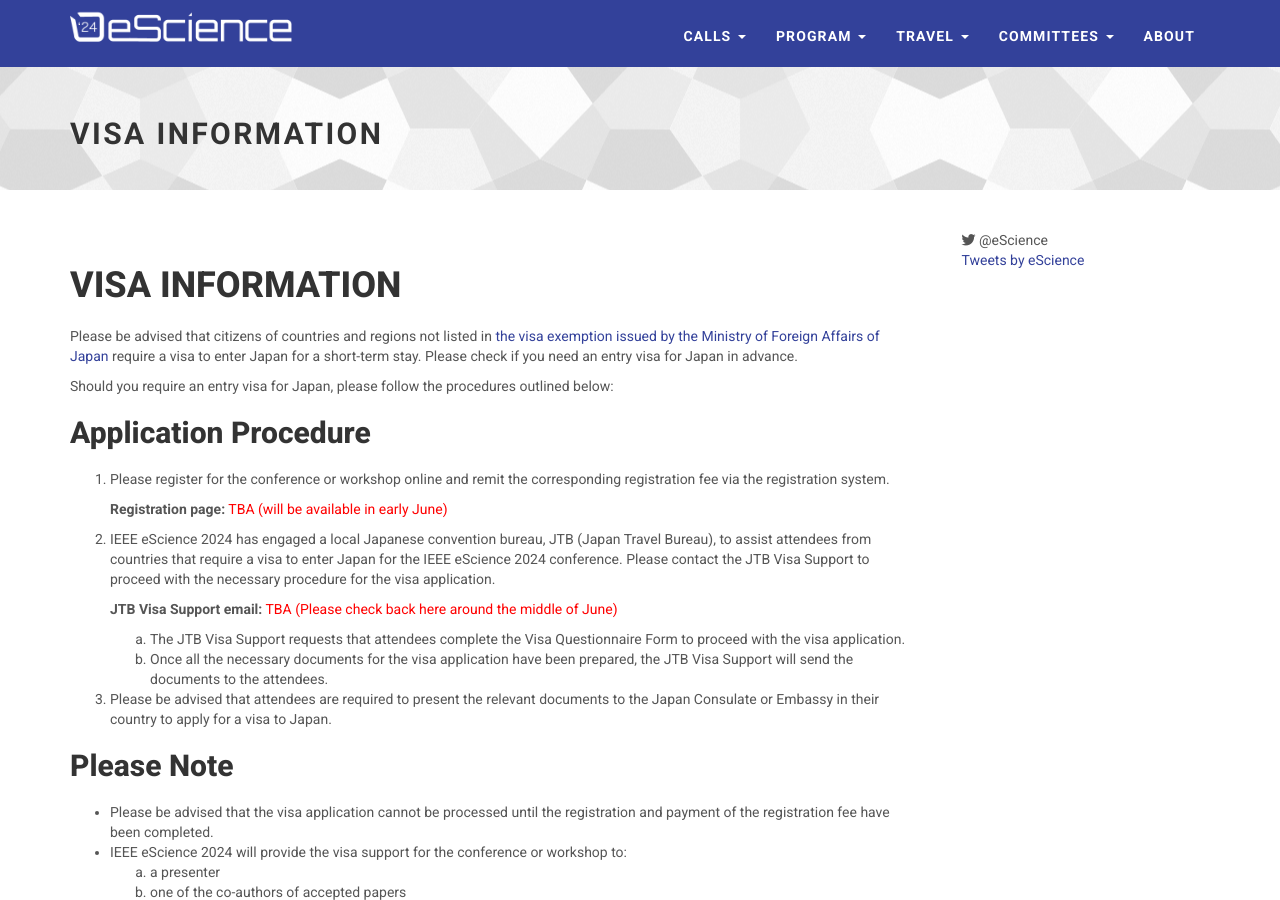
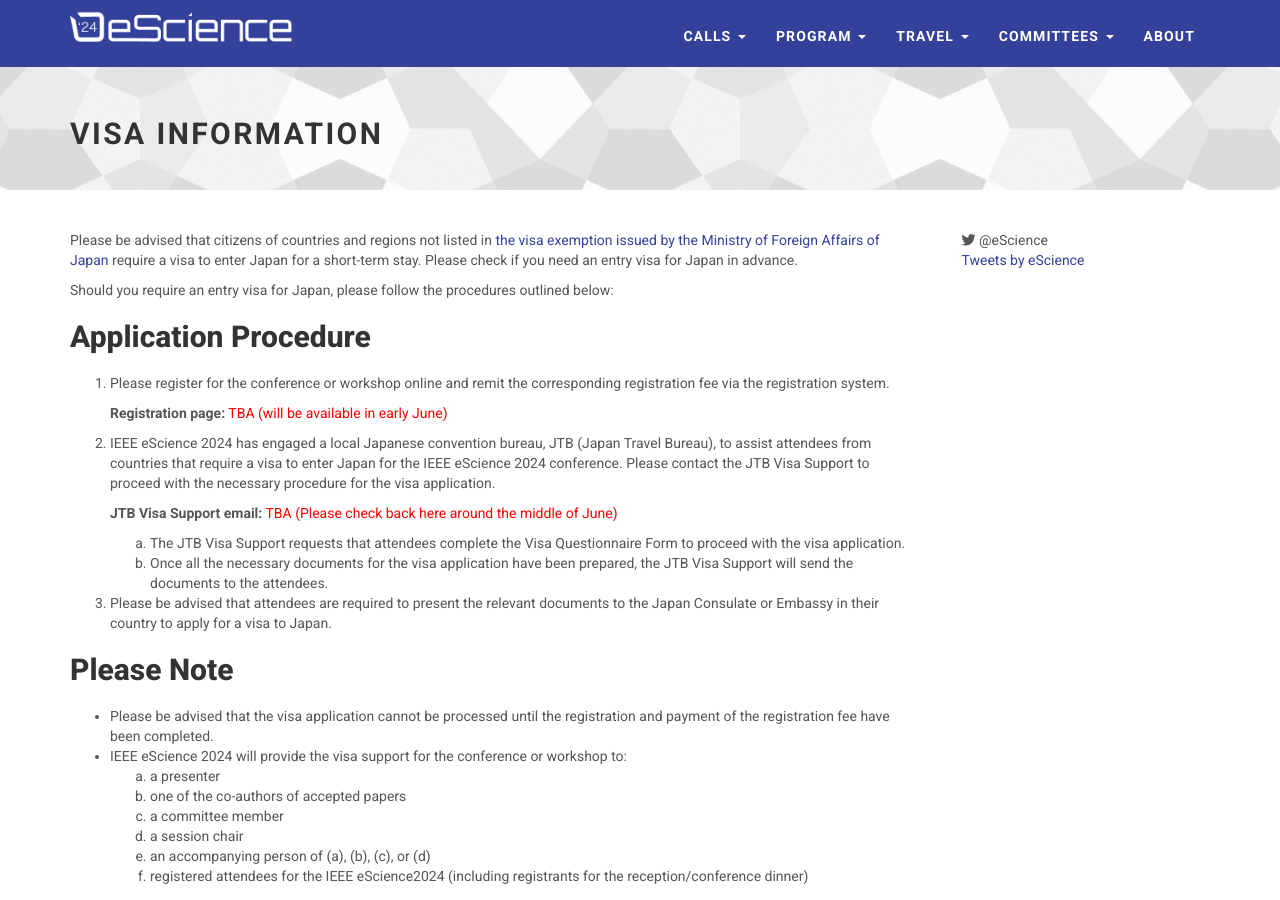
Before and after one commit to escience-conference/2024, a Jekyll site: the page built from visa.html, in a window 1280 px wide and 900 px high. Built offline with Jekyll 4.4.1, drawn with Linux system fonts in a browser that asks for light colours; nearby versions of some CDN libraries; comment, search, counter and statistics services are not loaded.

Commit message:
visa info updated

```diff
--- a/visa.html
+++ b/visa.html
@@ -4,7 +4,6 @@ permalink: /visa
 title: Visa Information
 ---
 
-<h1> VISA INFORMATION </h1>
 <p>
     Please be advised that citizens of countries and regions not listed in
     <a href="https://urldefense.com/v3/__https://www.mofa.go.jp/j_info/visit/visa/short/novisa.html__;!!BpyFHLRN4TMTrA!-IUl38Z5h8OetooVoQXx_eiLFHW9JKHq7c88RriLNMa62YpagS36n6dkgVl-Uc0WcawQQc5a1NXorwR7Xrz8vAmhaWOOmsP_$" target="_blank" rel="noopener noreferrer">
```
